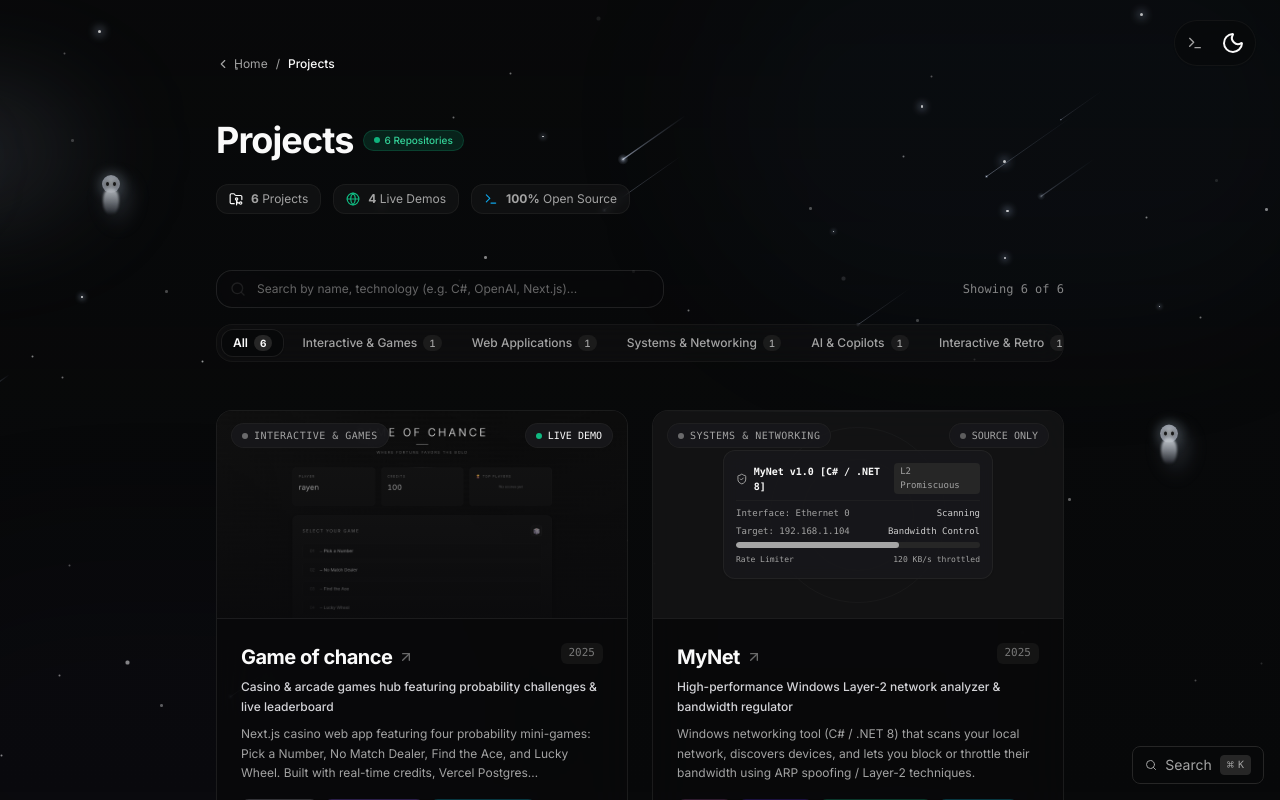
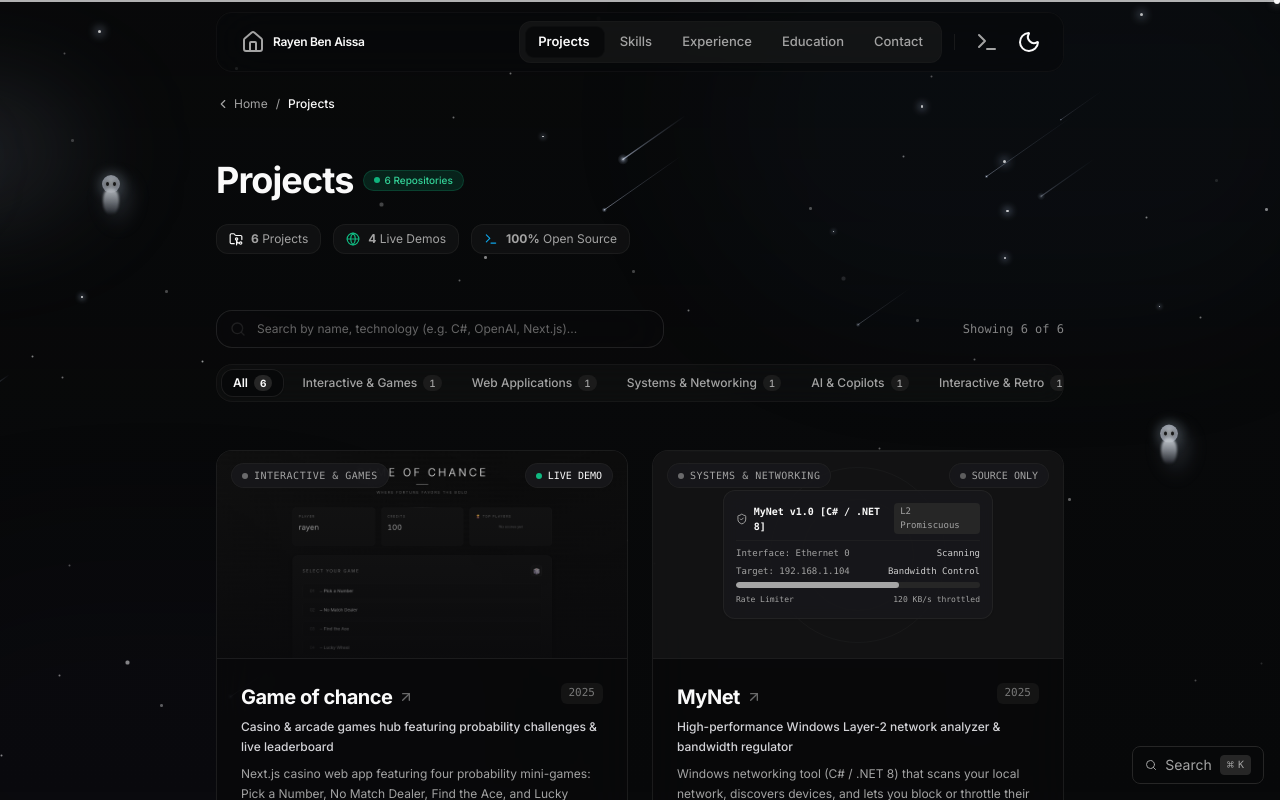
Before and after one commit to ErenYea9er69/portfolio, a Next.js app: page /projects in a window 1280 px wide. Shown: the top 800 px of the page. Built offline with nearby package versions, Linux system fonts and the light colour scheme.

Commit message:
test the scroll rail/almost/+headder

```diff
--- a/src/app/layout.tsx
+++ b/src/app/layout.tsx
@@ -2,6 +2,7 @@ import { config } from "@fortawesome/fontawesome-svg-core";
 import "@fortawesome/fontawesome-svg-core/styles.css";
 config.autoAddCss = false;
 
+import Navbar from "@/components/navbar";
 import { ThemeProvider } from "@/components/theme-provider";
 import { TooltipProvider } from "@/components/ui/tooltip";
 import { DATA } from "@/data/resume";
@@ -12,8 +13,7 @@ import "./globals.css";
 import { JsonLd } from "@/components/json-ld";
 import { PageBackground } from "@/components/page-background";
 import { DomainGuardedAnalytics } from "@/components/domain-guarded-analytics";
-import { CommandPalette, BackToTop } from "@/components/lazy-client";
-import { FloatingControls } from "@/components/floating-controls";
+import { CommandPalette, BackToTop, ScrollProgress } from "@/components/lazy-client";
 
 const fontSans = FontSans({
   subsets: ["latin"],
@@ -129,9 +129,10 @@ export default function RootLayout({
 
 
         {/* Main content */}
-        <div className="relative z-10 max-w-4xl mx-auto pt-10 sm:pt-14 pb-24 px-4 sm:px-6">
+        <div className="relative z-10 max-w-4xl mx-auto pt-20 sm:pt-24 pb-24 px-4 sm:px-6">
           <DomainGuardedAnalytics gaId="G-XVF0SFD4GW" />
           <JsonLd />
+          <ScrollProgress />
           <ThemeProvider
             attribute={["class", "data-theme"]}
             defaultTheme="dark"
@@ -140,7 +141,7 @@ export default function RootLayout({
           >
               <TooltipProvider delayDuration={0}>
                 {children}
-                <FloatingControls />
+                <Navbar />
                 <CommandPalette />
                 <BackToTop />
               </TooltipProvider>
--- a/src/components/scroll-rail.tsx
+++ b/src/components/scroll-rail.tsx
@@ -459,6 +459,8 @@ export function ScrollRail({
       glide = null;
     };
 
+    const scrollHandler = () => onScroll();
+
     // ── Event listeners ──
     window.addEventListener("wheel", stopGlide, {
       passive: true,
@@ -466,9 +468,14 @@ export function ScrollRail({
     window.addEventListener("touchstart", stopGlide, {
       passive: true,
     });
-    window.addEventListener("scroll", () => onScroll(), {
+    window.addEventListener("scroll", scrollHandler, {
       passive: true,
     });
+
+    // ── Periodic re-measure to catch lazy-loaded content shifting positions ──
+    const remeasureInterval = setInterval(() => {
+      measure();
+    }, 2000);
 
     items.forEach((it, i) => {
       it.a.addEventListener("click", (e) => {
@@ -618,8 +625,10 @@ export function ScrollRail({
       live.clear();
       ro.disconnect();
       mo.disconnect();
+      clearInterval(remeasureInterval);
       window.removeEventListener("wheel", stopGlide);
       window.removeEventListener("touchstart", stopGlide);
+      window.removeEventListener("scroll", scrollHandler);
       // Remove data-rail-label from chapter elements
       chapterEls.forEach((el) => {
         delete el.dataset.railLabel;
@@ -630,11 +639,12 @@ export function ScrollRail({
   }, [chapters]);
 
   useEffect(() => {
-    // Short delay to ensure all sections are mounted in the DOM
+    // Delay mount so lazy-loaded content (GitHub calendar, images) has
+    // time to render before we measure chapter positions.
     let cleanup: (() => void) | undefined;
     const timer = setTimeout(() => {
       cleanup = mountRail();
-    }, 120);
+    }, 600);
 
     return () => {
       clearTimeout(timer);
```
